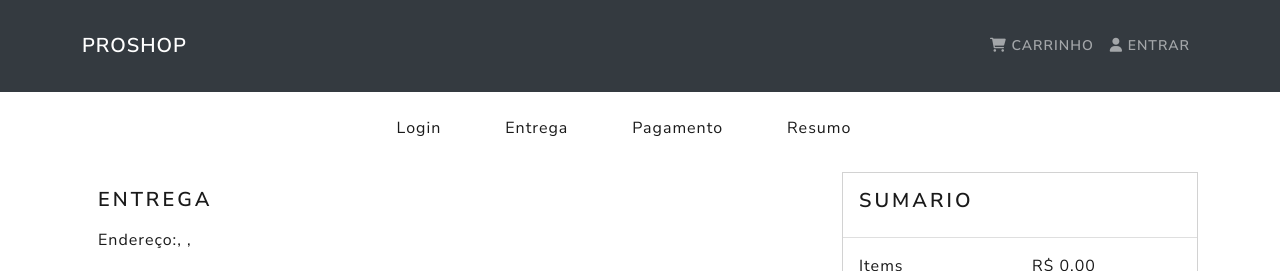
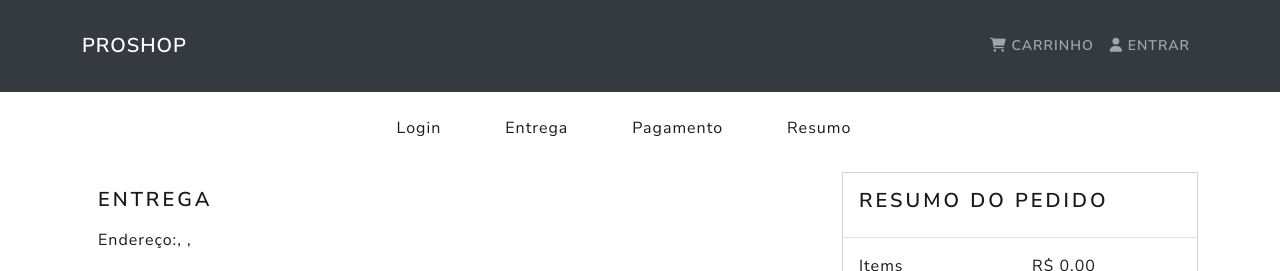
Before and after one commit to calebesg/proshop, a React (Create React App) app in the folder frontend/: page /resumo in a window 1280 px wide. Shown: the top 271 px of the page. Built offline with nearby package versions, Linux system fonts and the light colour scheme; no server answers.

Commit message:
refactor text

```diff
--- a/frontend/src/pages/Payment.tsx
+++ b/frontend/src/pages/Payment.tsx
@@ -38,7 +38,7 @@ function Payment() {
 
           <Form.Check
             type="radio"
-            label="PayPal ou Cartão de Crédito"
+            label="PayPal ou cartão de crédito"
             id="PayPal"
             name="paymentMethod"
             value="PayPal"
--- a/frontend/src/pages/PlaceOrder.tsx
+++ b/frontend/src/pages/PlaceOrder.tsx
@@ -121,7 +121,7 @@ function PlaceOrder() {
           <Card>
             <ListGroup variant="flush">
               <ListGroup.Item>
-                <h2>Sumario</h2>
+                <h2>Resumo do Pedido</h2>
               </ListGroup.Item>
 
               <ListGroup.Item className="py-3">
--- a/frontend/src/pages/ShoppingCart.tsx
+++ b/frontend/src/pages/ShoppingCart.tsx
@@ -115,7 +115,6 @@ function ShoppingCart() {
           </ListGroup>
         </Card>
       </Col>
-      {/* <Col></Col> */}
     </Row>
   )
 }
```
